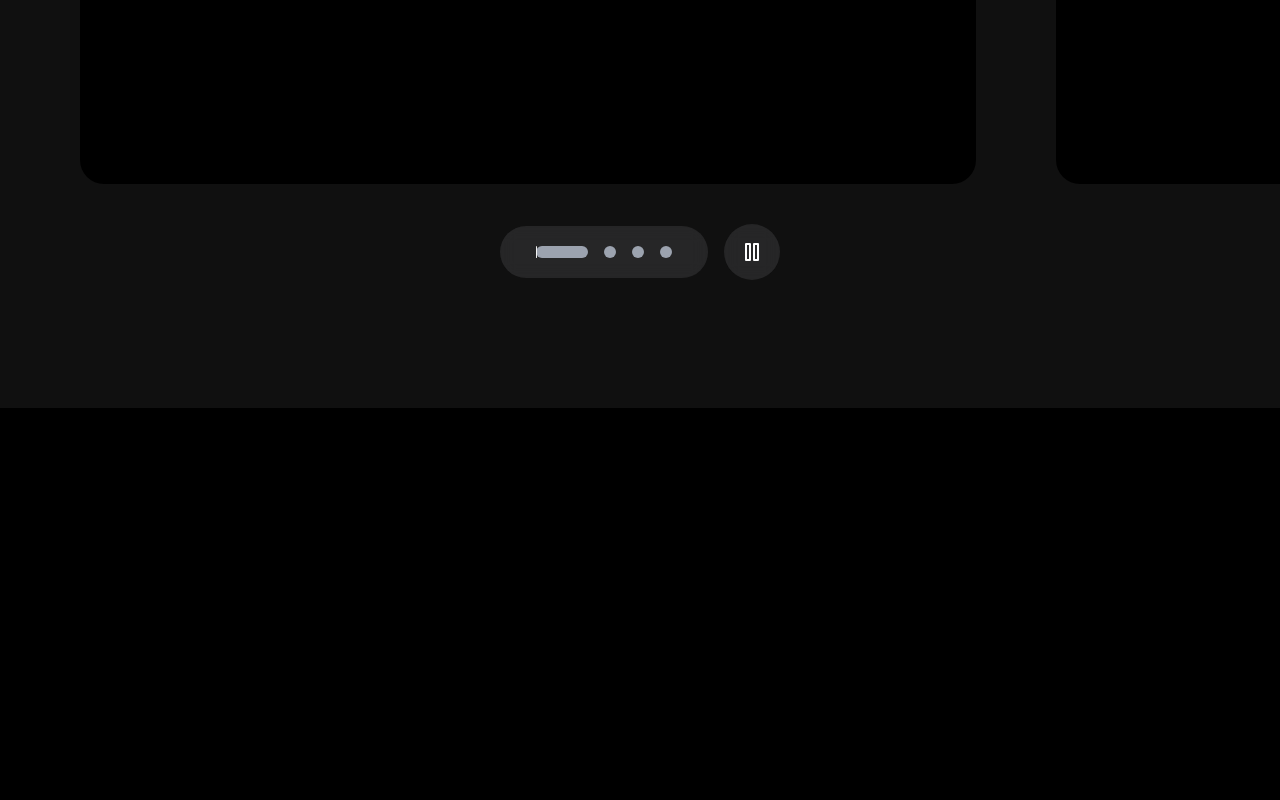
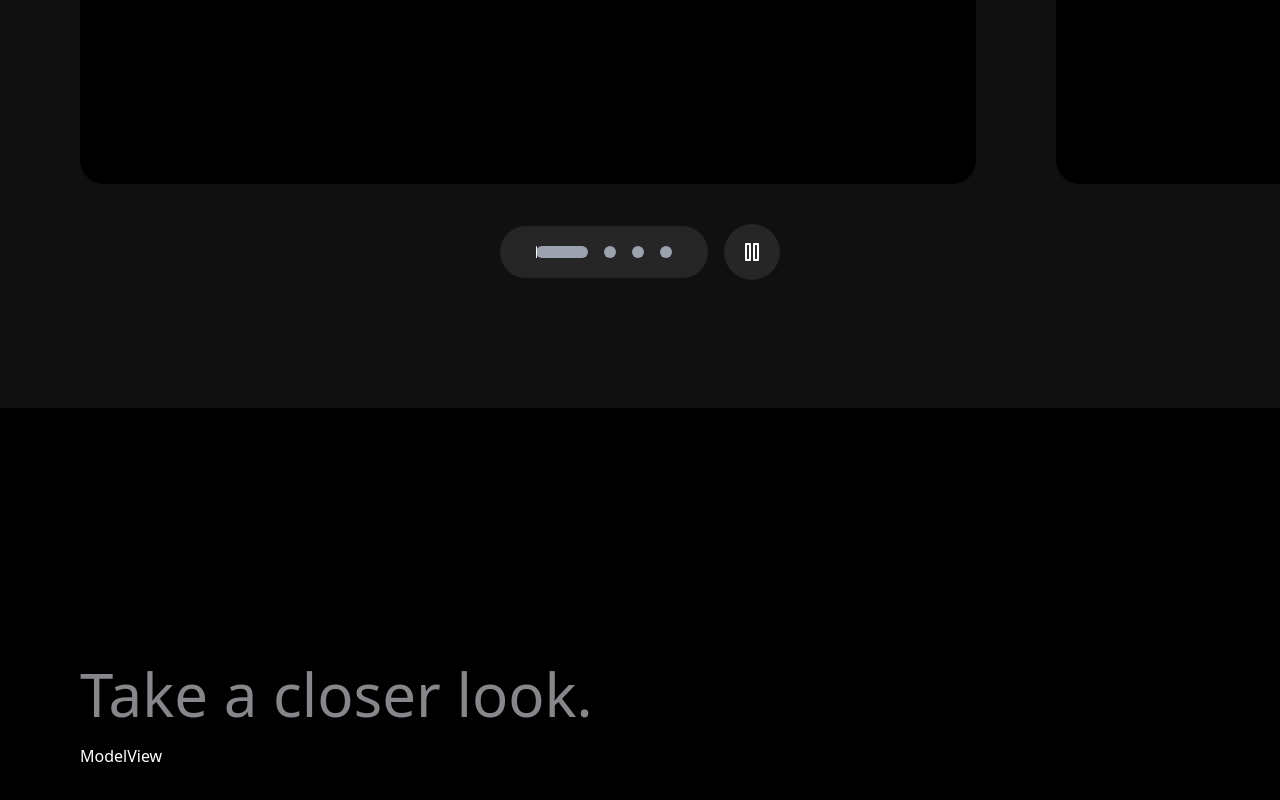
Before and after one commit to MarsalShyam/IphoneWebClone, a React (Vite) app: page / in a window 1280 px wide. Shown: the part 1412-2212 px from the top of the page. Before the commit the page ends 1820 px from the top, so only its background shows below. Built offline with nearby package versions, Linux system fonts and the light colour scheme.

Commit message:
3d model start

```diff
--- a/src/App.jsx
+++ b/src/App.jsx
@@ -1,6 +1,7 @@
 import Navbar from "./components/Navbar"
 import Hero from "./components/Hero"
 import Highlights from "./components/Highlights"
+import Model from "./components/Model"
 
 function App() {
 
@@ -10,6 +11,7 @@ function App() {
       <Navbar/>
       <Hero/>
       <Highlights/>
+      <Model/>
     </main>
   )
 }
--- /dev/null
+++ b/src/components/Model.jsx
@@ -0,0 +1,28 @@
+
+import {useGSAP} from '@gsap/react';
+import ModelView from './ModelView';
+import gsap from 'gsap';
+const Model = () => {
+    useGSAP(()=>{
+            gsap.to("#heading",{
+                opacity:1,
+                y:0,
+            })
+        },[]);
+  return (
+    <section className='common-padding'>
+        <div className='common-padding'>
+            <h1 id="heading" className='section-heading'>Take a closer look.
+            </h1>
+
+            <div className='flex flex-col items-center mt-5'>
+                <div className='w-full h-[75vh] md:h-[90vh] overflow-hidden relative'>
+                    <ModelView/>
+                </div>
+            </div>
+        </div>
+    </section>
+  )
+}
+
+export default Model
--- /dev/null
+++ b/src/components/ModelView.jsx
@@ -0,0 +1,9 @@
+const ModelView=()=>{
+    return(
+        <div>
+            ModelView
+        </div>
+    )
+}
+
+export default ModelView
```
